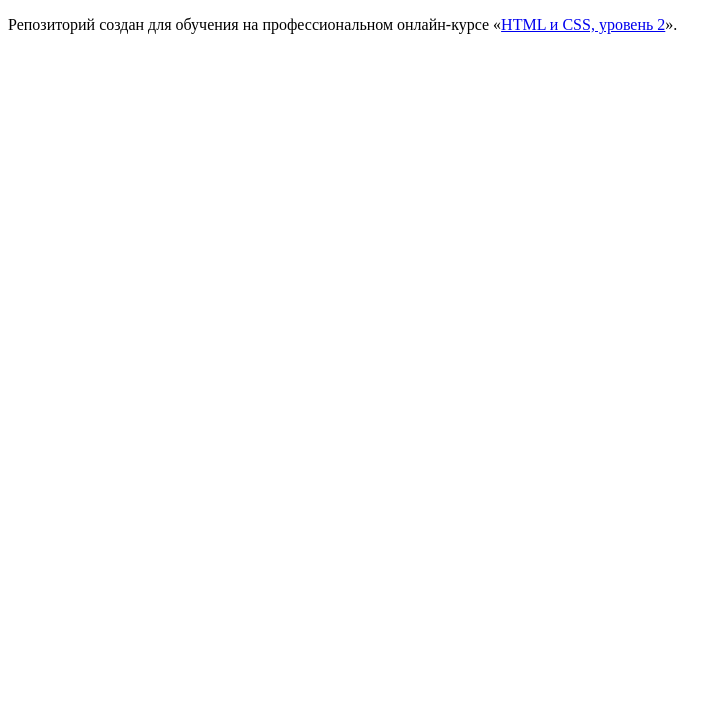
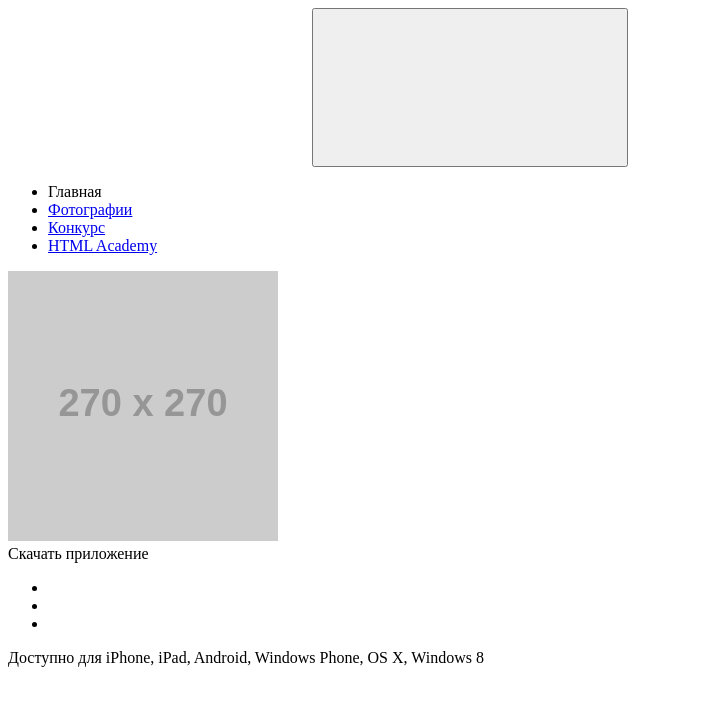
Before and after one commit to IvanParkhomenka/1147151-pink-18, a website: page source/index.html in a window 1280 px wide. Shown: the whole page, without its empty margins (0-727 px from the left). Drawn offline with Linux system fonts and the light colour scheme; placeholder pictures from the web are drawn by us.

Commit message:
Разметил хэдер главной (мобильная)

```diff
--- a/source/index.html
+++ b/source/index.html
@@ -2,11 +2,44 @@
 <html lang="ru">
   <head>
     <meta charset="utf-8">
-    <title>HTML Academy: Пинк</title>
+    <title>Пинк</title>
   </head>
   <body>
-
-    <p>Репозиторий создан для обучения на профессиональном онлайн‑курсе «<a href="https://htmlacademy.ru/intensive/adaptive">HTML и CSS, уровень 2</a>».</p>
-
+    <header class="page-header">
+      <nav class="main-nav">
+        <a class="main-nav__logo">
+          <svg class="main-nav__logo-image"></svg>
+        </a>
+        <button class="main-nav__toggler">
+          <svg></svg>
+        </button>
+        <ul class="main-nav__list">
+          <li class="main-nav__item">
+            <a>Главная</a>
+          </li>
+          <li class="main-nav__item">
+            <a href="#">Фотографии</a>
+          </li>
+          <li class="main-nav__item">
+            <a href="#">Конкурс</a>
+          </li>
+          <li class="main-nav__item">
+            <a href="#">HTML Academy</a>
+          </li>
+        </ul>
+      </nav>
+      <section class="page-header__foto">
+        <img src="https://via.placeholder.com/270x270" alt="Фото приложения на телефоне" width="270" height="270">
+      </section>
+      <section class="download">
+        <a class="download__link">Скачать приложение</a>
+        <ul class="download__list">
+          <li class="download__item download__item--apple"><a href="#" aria-label="Скачать через iTunes"></a></li>
+          <li class="download__item download__item--android"><a href="#" aria-label="Скачать через PlayMarket"></a></li>
+          <li class="download__item download__item--microsoft"><a href="#" aria-label="Скачать через microsoft"></a></li>
+        </ul>
+        <p class="download__description">Доступно для iPhone, iPad, Android, Windows Phone, OS X, Windows 8</p>
+      </section>
+    </header>
   </body>
 </html>
```
